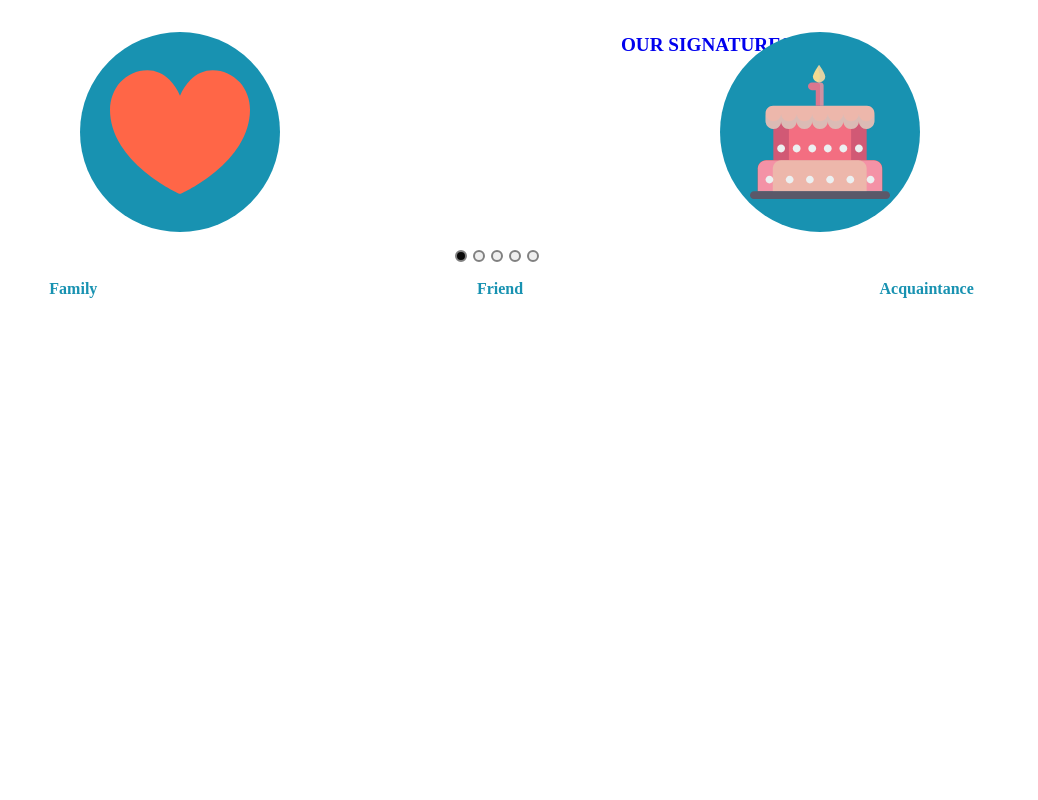
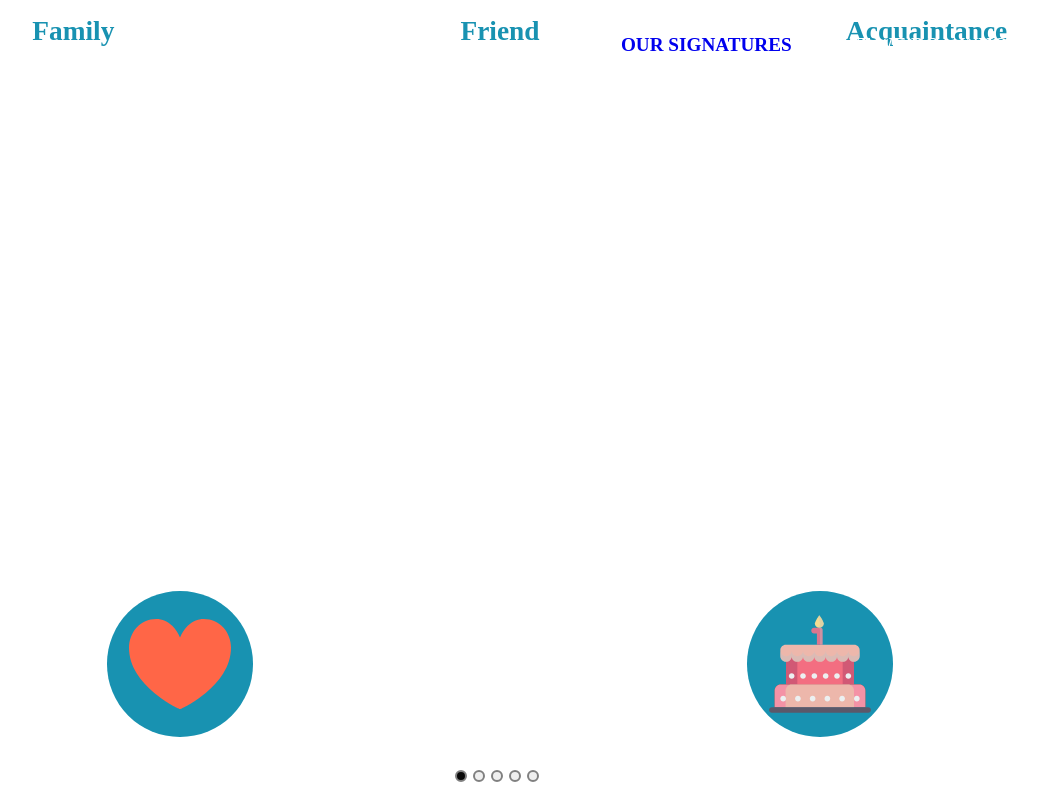
Before and after one commit to btambo/cga, a React (Create React App) app: page /Signatures in a window 1280 px wide. Shown: the whole page, without its empty margins (140-1178 px from the left). Built offline with nearby package versions, Linux system fonts and the light colour scheme.

Commit message:
Signature Table styling and moved carousel to bottom of the page

```diff
--- a/src/Components/Card/Card.css
+++ b/src/Components/Card/Card.css
@@ -1,8 +1,8 @@
 .card {
     position: relative;
-    margin: 5% auto;
-    width: 200px;
-    height: 200px;
+    margin: auto;
+    width: calc(7vh + 7vw);
+    height: calc(7vh + 7vw);
     border-radius: 50%;
     transition: all .2s linear;
     cursor: pointer;
--- a/src/Components/CardCarousel/CardCarousel.css
+++ b/src/Components/CardCarousel/CardCarousel.css
@@ -0,0 +1,6 @@
+.carousel-container {
+    position: fixed !important;
+    bottom: 2%;
+    width: 100%;
+    height: 30%;
+}
--- a/src/Components/CardCarousel/CardCarousel.js
+++ b/src/Components/CardCarousel/CardCarousel.js
@@ -31,6 +31,7 @@ const CardCarousel = (props) => {
 
     return (
       <Carousel
+        containerClass='carousel-container'
         showDots={true}
         infinite={true}
         removeArrowOnDeviceType={["tablet", "mobile"]}
--- a/src/Components/SignaturesTable/SignatureTable.css
+++ b/src/Components/SignaturesTable/SignatureTable.css
@@ -1,11 +1,14 @@
-.signature-container {
-    display: flex;
+.signature-table {
+    width: 100%;
+    padding: 1%;
     align-content: center;
+    font-size: 20px;
 }
 
-.signature-table {
-    width: 100%;
-    table-layout: fixed;
-    padding: 1%;
-    align-content: center;
+.signature-table th {
+    font-size: calc(1.2vw + 1.5vh);
 }
+
+.signature-table td {
+    font-size: calc(0.8vw + 1.5vh);
+}
--- a/src/Pages/SignaturePage.css
+++ b/src/Pages/SignaturePage.css
@@ -4,3 +4,10 @@
     margin: 0;
     transition: all .2s linear;
 }
+
+.signature-container {
+    width: 100%;
+    height: 70%;
+    display: flex;
+    text-align: center;
+}
```
